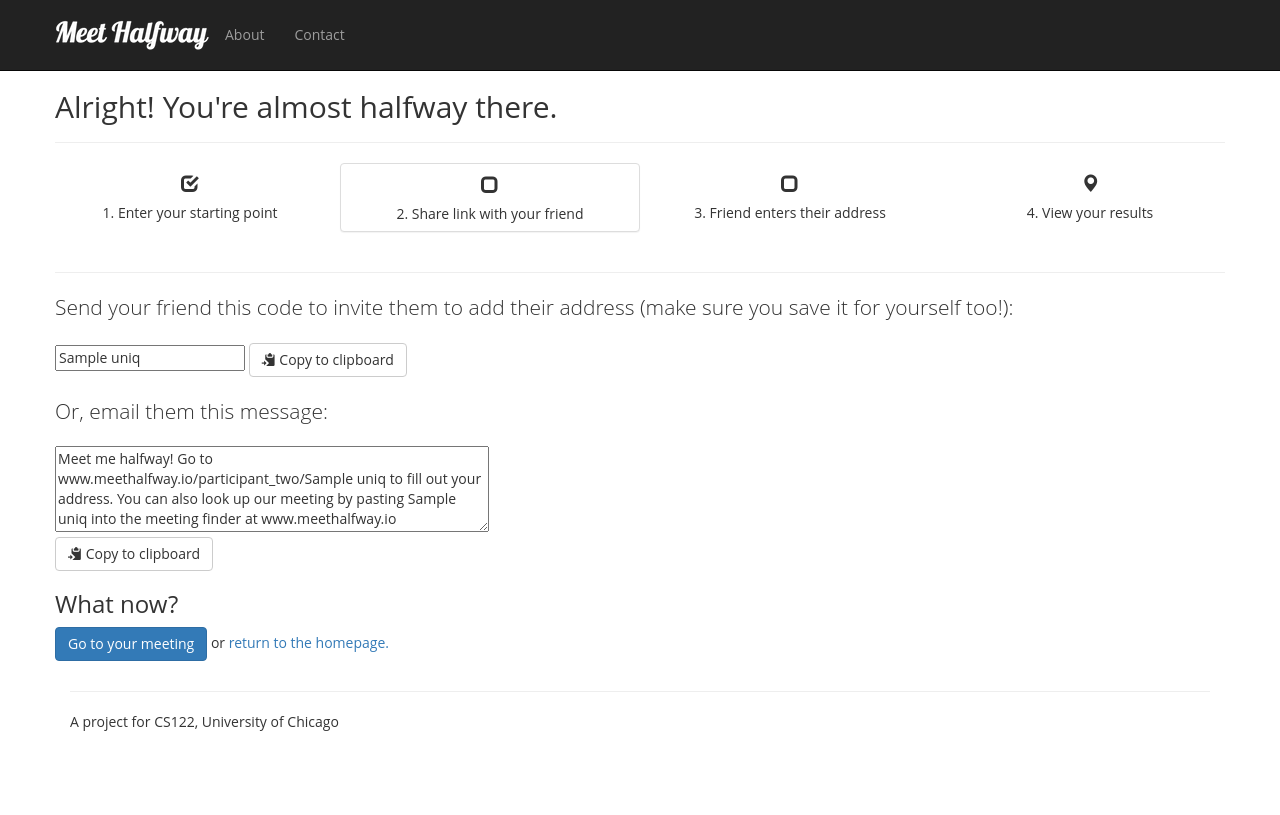
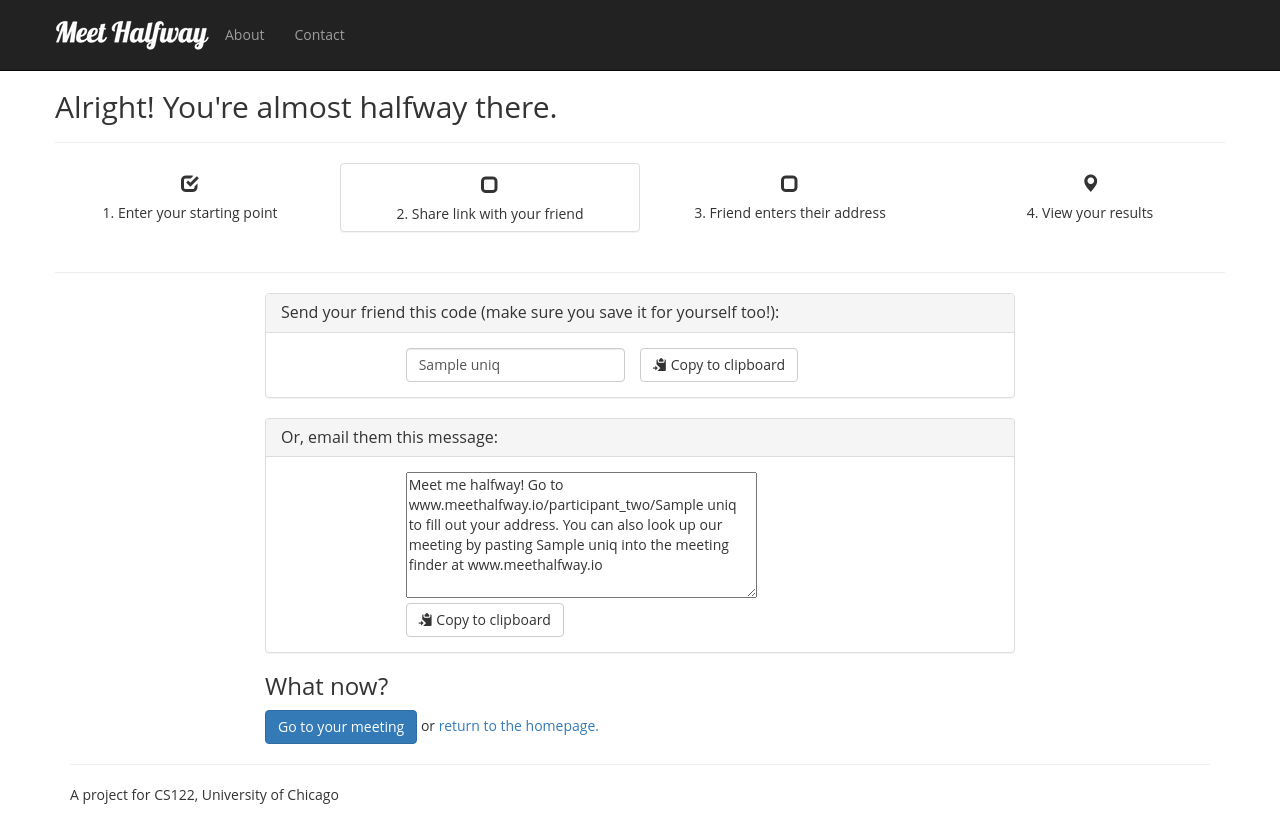
Before and after one commit to cszc/Meet-Halfway, a Django app: template meethalfway/templates/halfwayapp/response.html in a window 1280 px wide. Before the commit the page ends 731 px from the top, so only its background shows below. Run offline with Django 3.2, Linux system fonts and the light colour scheme; the template is opened without the code that fills it: most values are stand-ins (such as "Sample title", 1, 10 or a date in 2020); some libraries are stand-ins or nearby versions.

Commit message:
restyled response page

```diff
--- a/meethalfway/templates/halfwayapp/response.html
+++ b/meethalfway/templates/halfwayapp/response.html
@@ -27,40 +27,60 @@
         </div>
     </div>
     <hr>
-        <p class="lead">Send your friend this code to invite them to add their address (make sure you save it for yourself too!):</p>
-
+    <div class="col-md-offset-2 col-md-8">
+    <div class="panel panel-default">
+        <div class="panel-heading">
+            <h3 class="panel-title">Send your friend this code (make sure you save it for yourself too!):</hr>
+        </div>
+        <div class="panel-body">
             <script src="{% static "clipboard/clipboard.min.js" %}"></script>
-
             <script>
             var clipboard = new Clipboard('.btn');
             </script>
-
                 <!-- Target -->
-            <input id="copyid" value="{{uniq}}">
+                <div class="row">
+                    <div class="col-sm-4 col-sm-offset-2">
+                        <input class="form-control" id="copyid" value="{{uniq}}">
+                    </div>
                     <!-- Trigger -->
                     <button class="btn btn-default" data-clipboard-target="#copyid">
                         <span class='glyphicon glyphicon-copy'></span>
                         <!-- img src="../static/clipboard/assets/noun_168961_cc.svg" alt="Copy to clipboard" -->
                         Copy to clipboard
                     </button>
-        </br>
-        <br>
-        <p class='lead'>Or, email them this message:</p>
+                </div>
+        </div>
+    </div>
+    <span>
+    <div class="panel panel-default">
+        <div class="panel-heading">
+            <h3 class="panel-title">Or, email them this message:</hr>
+        </div>
+        <div class="panel-body">
             <!-- Target -->
-
-        <textarea id="fulltext" rows="4" cols="50">Meet me halfway! Go to www.meethalfway.io/participant_two/{{uniq}} to fill out your address. You can also look up our meeting by pasting {{uniq}} into the meeting finder at www.meethalfway.io
+            <div class="row">
+                <div class="col-sm-4 col-sm-offset-2">
+                    <textarea id="fulltext" rows="6" cols="40">Meet me halfway! Go to www.meethalfway.io/participant_two/{{uniq}} to fill out your address. You can also look up our meeting by pasting {{uniq}} into the meeting finder at www.meethalfway.io
                     </textarea>
+                </div>
+            </div>
             <!-- Trigger -->
-            <div>
+            <div class="row">
+                <div class="col-sm-4 col-sm-offset-2">
                     <button class="btn btn-default" data-clipboard-target="#fulltext">
                         <span class='glyphicon glyphicon-copy'></span>
                         Copy to clipboard
                     </button>
                 </div>
+            </div>
+        </div>
+    </div>
+    <div>
         <h3>What now?</h3>
         <a class="btn btn-primary" href="/participant_two/{{uniq}}" role="button">Go to your meeting</a> or
         <a class="btn-link" href="/home.html" role="button">return to the homepage.</a>
-        </p>
+    </div>
+</div>
 </div>
 </div>
 {% endblock %}
```
Lines whose indentation alone changed are shown as unchanged.
